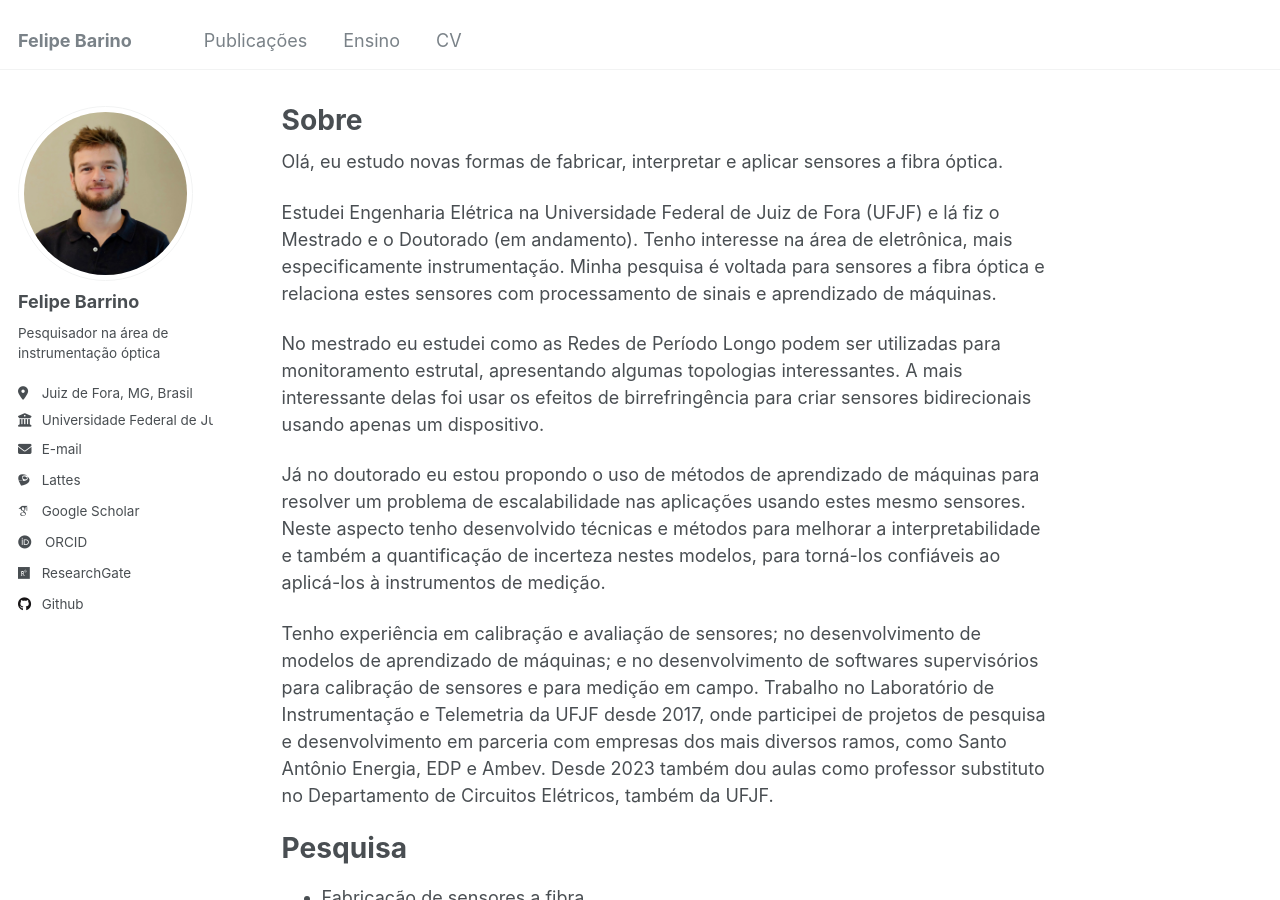
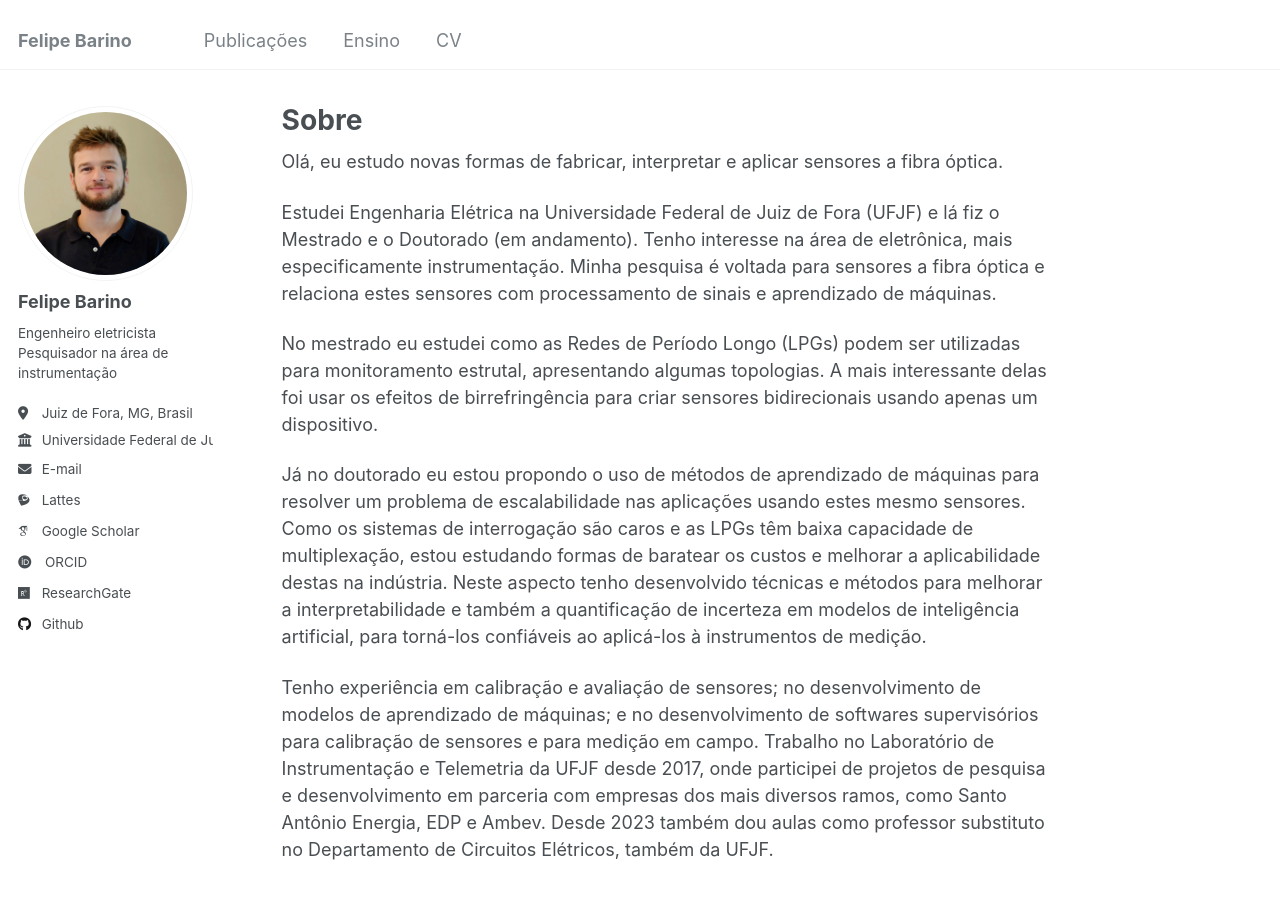
Before and after one commit to felipebarino/felipebarino.github.io, a Jekyll site: the page built from _pages/about.md, in a window 1280 px wide and 900 px high. Built offline with Jekyll 4.4.1, drawn with Linux system fonts in a browser that asks for light colours; some web fonts are replaced.

Commit message:
correcoes

```diff
--- a/_config.yml
+++ b/_config.yml
@@ -22,9 +22,9 @@ repository               : "felipebarino/felipebarino.github.io"
 author:
   # Biographic information
   avatar           : "profile.jpg"
-  name             : "Felipe Barrino"
+  name             : "Felipe Barino"
   pronouns         : # example: "she/her"
-  bio              : "Pesquisador na área de instrumentação óptica"
+  bio              : "Engenheiro eletricista\nPesquisador na área de instrumentação"
   location         : "Juiz de Fora, MG, Brasil"
   employer         : "Universidade Federal de Juiz de Fora"
   uri              : # URL
--- a/_pages/about.md
+++ b/_pages/about.md
@@ -11,14 +11,14 @@ Olá, eu estudo novas formas de fabricar, interpretar e aplicar sensores a fibra
 
 Estudei Engenharia Elétrica na Universidade Federal de Juiz de Fora (UFJF) e lá fiz o Mestrado e o Doutorado (em andamento). Tenho interesse na área de eletrônica, mais especificamente instrumentação. Minha pesquisa é voltada para sensores a fibra óptica e relaciona estes sensores com processamento de sinais e aprendizado de máquinas.
 
-No mestrado eu estudei como as Redes de Período Longo podem ser utilizadas para monitoramento estrutal, apresentando algumas topologias interessantes. A mais interessante delas foi usar os efeitos de birrefringência para criar sensores bidirecionais usando apenas um dispositivo.
+No mestrado eu estudei como as Redes de Período Longo (LPGs) podem ser utilizadas para monitoramento estrutal, apresentando algumas topologias. A mais interessante delas foi usar os efeitos de birrefringência para criar sensores bidirecionais usando apenas um dispositivo.
 
-Já no doutorado eu estou propondo o uso de métodos de aprendizado de máquinas para resolver um problema de escalabilidade nas aplicações usando estes mesmo sensores. Neste aspecto tenho desenvolvido técnicas e métodos para melhorar a interpretabilidade e também a quantificação de incerteza nestes modelos, para torná-los confiáveis ao aplicá-los à instrumentos de medição.
+Já no doutorado eu estou propondo o uso de métodos de aprendizado de máquinas para resolver um problema de escalabilidade nas aplicações usando estes mesmo sensores. Como os sistemas de interrogação são caros e as LPGs têm baixa capacidade de multiplexação, estou estudando formas de baratear os custos e melhorar a aplicabilidade destas na indústria. Neste aspecto tenho desenvolvido técnicas e métodos para melhorar a interpretabilidade e também a quantificação de incerteza em modelos de inteligência artificial, para torná-los confiáveis ao aplicá-los à instrumentos de medição.
 
 Tenho experiência em calibração e avaliação de sensores; no desenvolvimento de modelos de aprendizado de máquinas; e no desenvolvimento de softwares supervisórios para calibração de sensores e para medição em campo. Trabalho no Laboratório de Instrumentação e Telemetria da UFJF desde 2017, onde participei de projetos de pesquisa e desenvolvimento em parceria com empresas dos mais diversos ramos, como Santo Antônio Energia, EDP e Ambev. Desde 2023 também dou aulas como professor substituto no Departamento de Circuitos Elétricos, também da UFJF.
 
 Pesquisa
-======
+---
 * Fabricação de sensores a fibra
   * Simulação, fabricação e validação de dispositivos a fibra óptica para instrumentação.
   * Desenvolver novos sensores e também novas formas de encapsulamento para sensores já estabelecidos.
```
